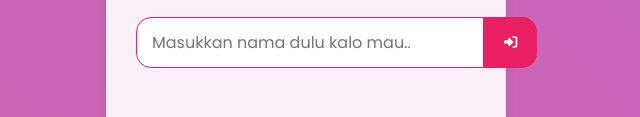
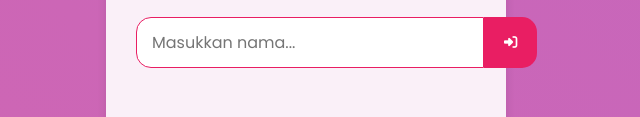
Before and after one commit to imn0thero/Woy, a plain HTML site: page public/index.html in a window 1280 px wide. Shown: the part 398-515 px from the top of the page, without its empty margins (334-974 px from the left). Drawn offline with nearby package versions, Linux system fonts and the light colour scheme.

Commit message:
Update index.html

```diff
--- a/public/index.html
+++ b/public/index.html
@@ -14,7 +14,7 @@
         <div class="login-container">
             <h1><i class="fas fa-heart"></i>Mau Masuk Ke Hatiku Sayang?</h1>
             <div class="input-group">
-                <input type="text" id="username-input" placeholder="Masukkan nama dulu kalo mau.." maxlength="20">
+                <input type="text" id="username-input" placeholder="Masukkan nama..." maxlength="20">
                 <button id="join-btn"><i class="fas fa-sign-in-alt"></i></button>
             </div>
             <p id="login-error"></p>
```
